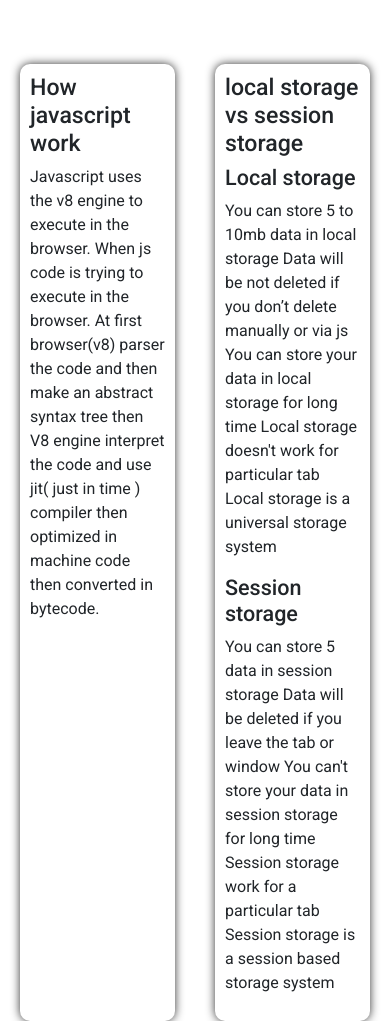
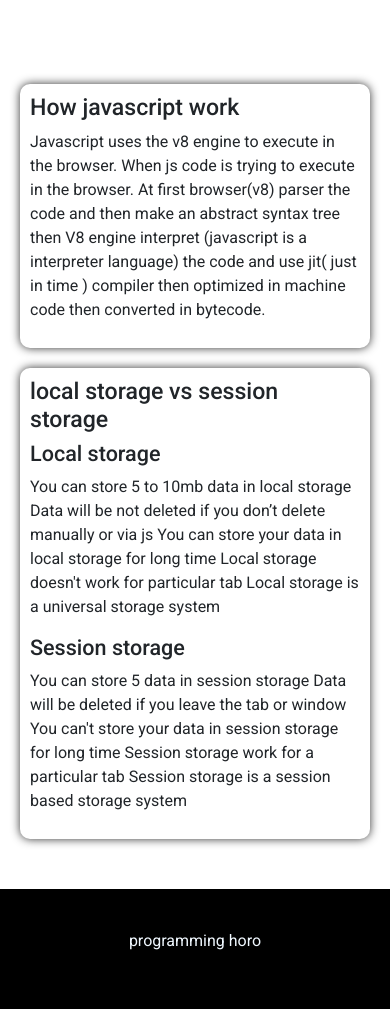
Before and after one commit to alamgir5253/assignment-7, a plain HTML site: page index.html in a window 390 px wide. Shown: the part 3691-4712 px from the top of the page. Drawn offline with nearby package versions, Linux system fonts and the light colour scheme.

Commit message:
all problem and revition done

```diff
--- a/css/style.css
+++ b/css/style.css
@@ -263,11 +263,12 @@ img {
   grid-template-columns:repeat(2, 1fr);
   margin: 50px auto;
 }
-.answer,.answer-3{
+.answer,.answer-2{
   box-shadow: 0 0 10px #333;
   padding: 10px;
   margin: 0 20px;
   border-radius: 10px;
+  margin-top: 20px;
 }
 footer{
   background: #000;
@@ -275,3 +276,9 @@ footer{
   color: aliceblue;
   text-align: center;
 }
+
+@media only screen and (max-width: 576px) {
+  .answer-section {
+    grid-template-columns: repeat(1, 1fr);
+  }
+}
--- a/index.html
+++ b/index.html
@@ -77,18 +77,18 @@
                 <h1>Reported posts</h1>
             </div>
         </main>
+        <!-- bonus paert start  -->
         <section>
             <div class="answer-section">
                 <div class="answer">
                     <h3>How javascript work</h3>
                     <p>Javascript  uses the v8 engine to execute in the browser.
-                        When js code is trying to execute in the browser. At first  browser(v8) parser the code and then make an abstract syntax tree  then V8 engine  interpret the code and use jit( just in time ) compiler then optimized in machine code then converted in bytecode.
+                        When js code is trying to execute in the browser.
+                         At first  browser(v8) parser the code and then make an abstract syntax tree  then
+                          V8 engine  interpret (javascript is a interpreter language) the code and use jit( just in time ) compiler then optimized in machine code then converted in bytecode.
                         </p>
                 </div>
-                <!-- <div class="answer-2">
-                    <h3>how js event loop work</h3>
-                </div> -->
-                <div class="answer-3">
+                <div class="answer-2">
                     <h3>local storage vs session storage</h3>
                     <h4>Local storage</h4>
                     <p>You can store 5 to 10mb data in local storage
--- a/js/app.js
+++ b/js/app.js
@@ -152,8 +152,9 @@ const displayLikedPosts = () => {
 };
 
 const displayReportedPosts = () => {
+  document.getElementById( "reported" ).innerHTML = ""
     const reportedPosts = getReportedPosts();
-    posts.forEach((post) => {
+    reportedPosts.forEach((post) => {
         const div = createPost(post);
         document.getElementById( "reported" ).appendChild(div);
     });
```
